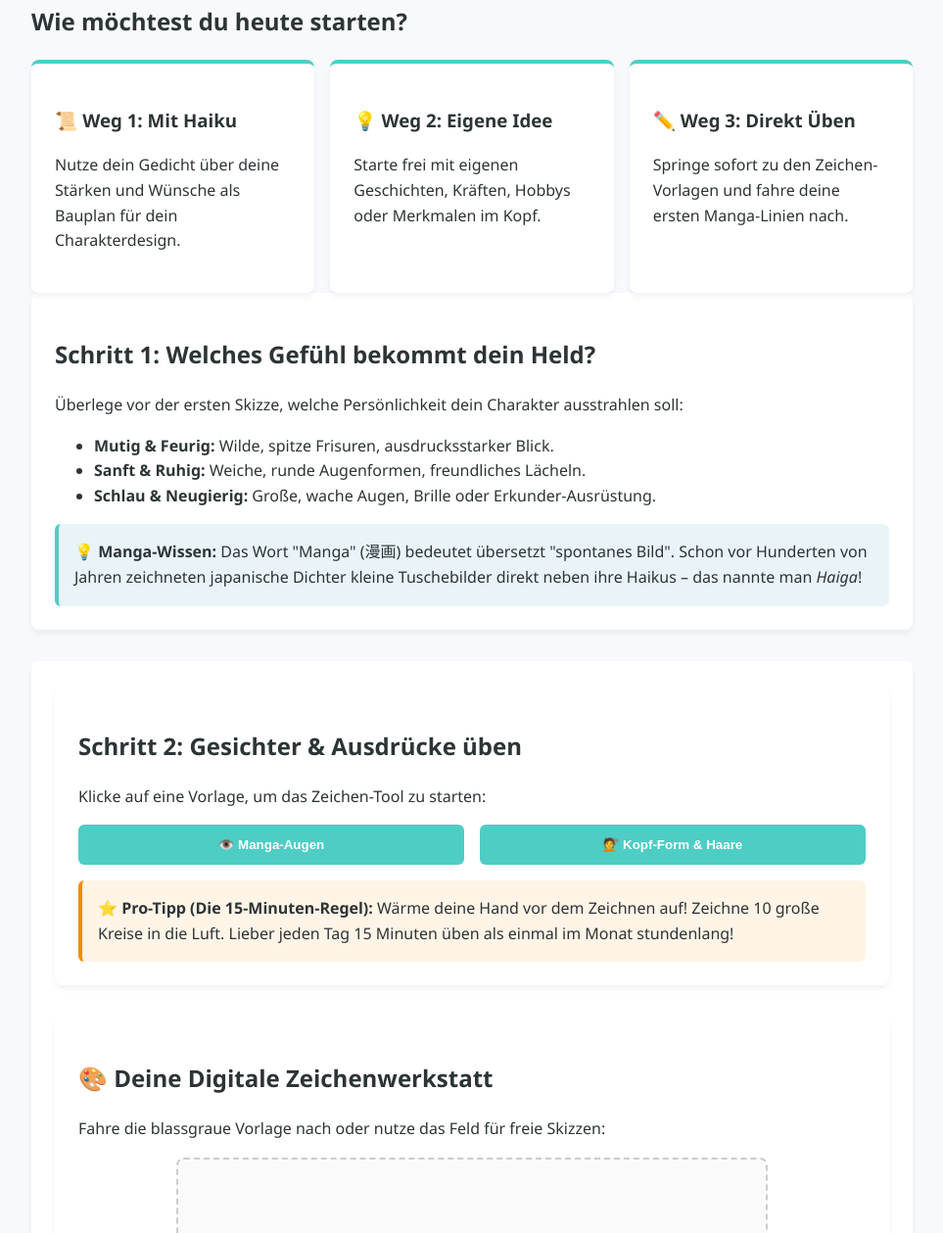
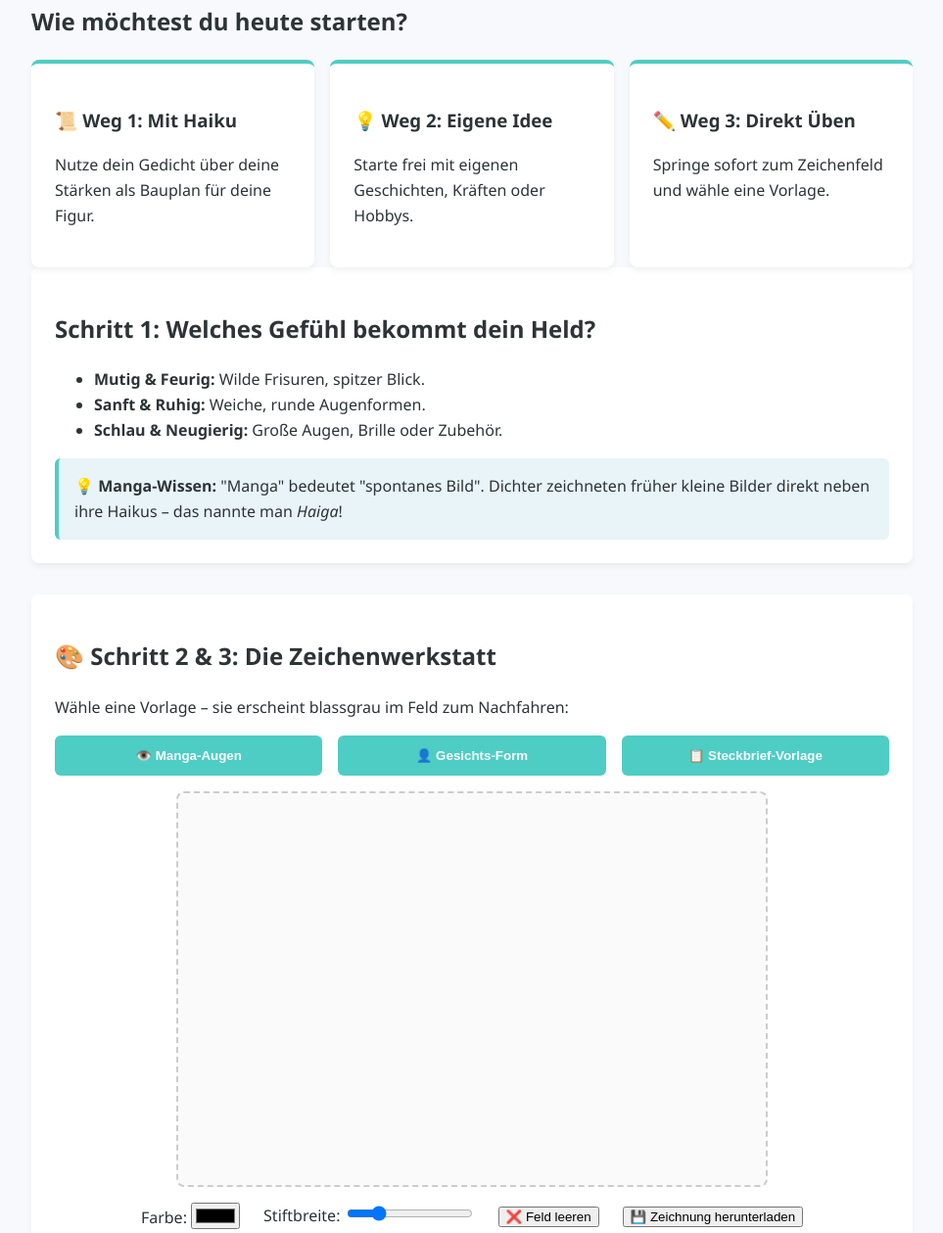
Before and after one commit to naolv/mangawerkstatt, a plain HTML site: page index.html in a window 1280 px wide. Shown: the part 417-1676 px from the top of the page at 98% size, without its empty margins (158-1121 px from the left). Drawn offline with Linux system fonts and the light colour scheme.

Commit message:
Update index.html

```diff
--- a/index.html
+++ b/index.html
@@ -25,52 +25,40 @@
       <div class="cards-grid">
         <div class="card path-card">
           <h3>📜 Weg 1: Mit Haiku</h3>
-          <p>Nutze dein Gedicht über deine Stärken und Wünsche als Bauplan für dein Charakterdesign.</p>
+          <p>Nutze dein Gedicht über deine Stärken als Bauplan für deine Figur.</p>
         </div>
         <div class="card path-card">
           <h3>💡 Weg 2: Eigene Idee</h3>
-          <p>Starte frei mit eigenen Geschichten, Kräften, Hobbys oder Merkmalen im Kopf.</p>
+          <p>Starte frei mit eigenen Geschichten, Kräften oder Hobbys.</p>
         </div>
         <div class="card path-card">
           <h3>✏️ Weg 3: Direkt Üben</h3>
-          <p>Springe sofort zu den Zeichen-Vorlagen und fahre deine ersten Manga-Linien nach.</p>
+          <p>Springe sofort zum Zeichenfeld und wähle eine Vorlage.</p>
         </div>
       </div>
     </section>
 
     <section class="step-section">
       <h2>Schritt 1: Welches Gefühl bekommt dein Held?</h2>
-      <p>Überlege vor der ersten Skizze, welche Persönlichkeit dein Charakter ausstrahlen soll:</p>
       <ul>
-        <li><strong>Mutig & Feurig:</strong> Wilde, spitze Frisuren, ausdrucksstarker Blick.</li>
-        <li><strong>Sanft & Ruhig:</strong> Weiche, runde Augenformen, freundliches Lächeln.</li>
-        <li><strong>Schlau & Neugierig:</strong> Große, wache Augen, Brille oder Erkunder-Ausrüstung.</li>
+        <li><strong>Mutig & Feurig:</strong> Wilde Frisuren, spitzer Blick.</li>
+        <li><strong>Sanft & Ruhig:</strong> Weiche, runde Augenformen.</li>
+        <li><strong>Schlau & Neugierig:</strong> Große Augen, Brille oder Zubehör.</li>
       </ul>
-
       <div class="info-box knowledge">
-        💡 <strong>Manga-Wissen:</strong> Das Wort "Manga" (漫画) bedeutet übersetzt "spontanes Bild". Schon vor Hunderten von Jahren zeichneten japanische Dichter kleine Tuschebilder direkt neben ihre Haikus – das nannte man <em>Haiga</em>!
-      </div>
-    </section>
-
-    <section class="step-section">
-     <!-- SCHRITT 2: GESICHTER & EMOTIONEN -->
-    <section class="step-section">
-      <h2>Schritt 2: Gesichter & Ausdrücke üben</h2>
-      <p>Klicke auf eine Vorlage, um das Zeichen-Tool zu starten:</p>
-
-      <div class="templates-grid">
-        <button class="btn-template" onclick="loadTemplate('https://upload.wikimedia.org/wikipedia/commons/d/dc/Manga_eyes.svg')">👁️ Manga-Augen</button>
-        <button class="btn-template" onclick="loadTemplate('https://upload.wikimedia.org/wikipedia/commons/1/1d/Anime_girl_head_base.png')">💇 Kopf-Form & Haare</button>
-      </div>
-
-      <div class="info-box tip">
-        ⭐ <strong>Pro-Tipp (Die 15-Minuten-Regel):</strong> Wärme deine Hand vor dem Zeichnen auf! Zeichne 10 große Kreise in die Luft. Lieber jeden Tag 15 Minuten üben als einmal im Monat stundenlang!
+        💡 <strong>Manga-Wissen:</strong> "Manga" bedeutet "spontanes Bild". Dichter zeichneten früher kleine Bilder direkt neben ihre Haikus – das nannte man <em>Haiga</em>!
       </div>
     </section>
 
     <section class="canvas-section" id="workshop">
-      <h2>🎨 Deine Digitale Zeichenwerkstatt</h2>
-      <p>Fahre die blassgraue Vorlage nach oder nutze das Feld für freie Skizzen:</p>
+      <h2>🎨 Schritt 2 & 3: Die Zeichenwerkstatt</h2>
+      <p>Wähle eine Vorlage – sie erscheint blassgrau im Feld zum Nachfahren:</p>
+
+      <div class="templates-grid">
+        <button class="btn-template" onclick="drawGuide('augen')">👁️ Manga-Augen</button>
+        <button class="btn-template" onclick="drawGuide('gesicht')">👤 Gesichts-Form</button>
+        <button class="btn-template" onclick="drawGuide('steckbrief')">📋 Steckbrief-Vorlage</button>
+      </div>
 
       <div class="canvas-container">
         <canvas id="paintCanvas" width="600" height="400"></canvas>
@@ -79,20 +67,22 @@
       <div class="controls">
         <label>Farbe: <input type="color" id="colorPicker" value="#000000"></label>
         <label>Stiftbreite: <input type="range" id="lineWidth" min="1" max="10" value="3"></label>
-        <button id="clearBtn">Clear / Löschen</button>
+        <button id="clearBtn">❌ Feld leeren</button>
+        <button id="downloadBtn" class="btn-download">💾 Zeichnung herunterladen</button>
       </div>
 
       <div class="info-box tip">
-        ⭐ <strong>Der Papier-Trick:</strong> Kein Grafiktablet? Drehe die Display-Helligkeit hoch, lege ein normales Blatt Papier auf den Bildschirm und fahre die grau hinterlegten Linien mit Bleistift nach!
+        ⭐ <strong>Der Papier-Trick:</strong> Drehe die Bildschirm-Helligkeit ganz hoch, lege ein Blatt Papier auf das Display und fahre die grau hinterlegten Linien mit einem echten Bleistift nach!
       </div>
     </section>
 
     <section class="step-section">
-      <h2>Schritt 4: Hintergrund & Charakter-Steckbrief</h2>
-      <p>Erschaffe die Welt deines Helden (Perspektive, Speedlines) und lade dir deinen Steckbrief herunter.</p>
-
+      <h2>Schritt 4: Werde zum Manga-Profi</h2>
+      <div class="info-box tip">
+        ⭐ <strong>Die 15-Minuten-Regel:</strong> Lieber jeden Tag 15 Minuten zeichnen als einmal im Monat stundenlang!
+      </div>
       <div class="info-box knowledge">
-        💡 <strong>Manga-Wissen:</strong> Japanische Mangas liest man von hinten nach vorne sowie von rechts nach links, da die traditionelle japanische Schrift von oben nach unten verläuft!
+        💡 <strong>Manga-Wissen:</strong> Japanische Mangas liest man von hinten nach vorne und von rechts nach links!
       </div>
     </section>
 
```
